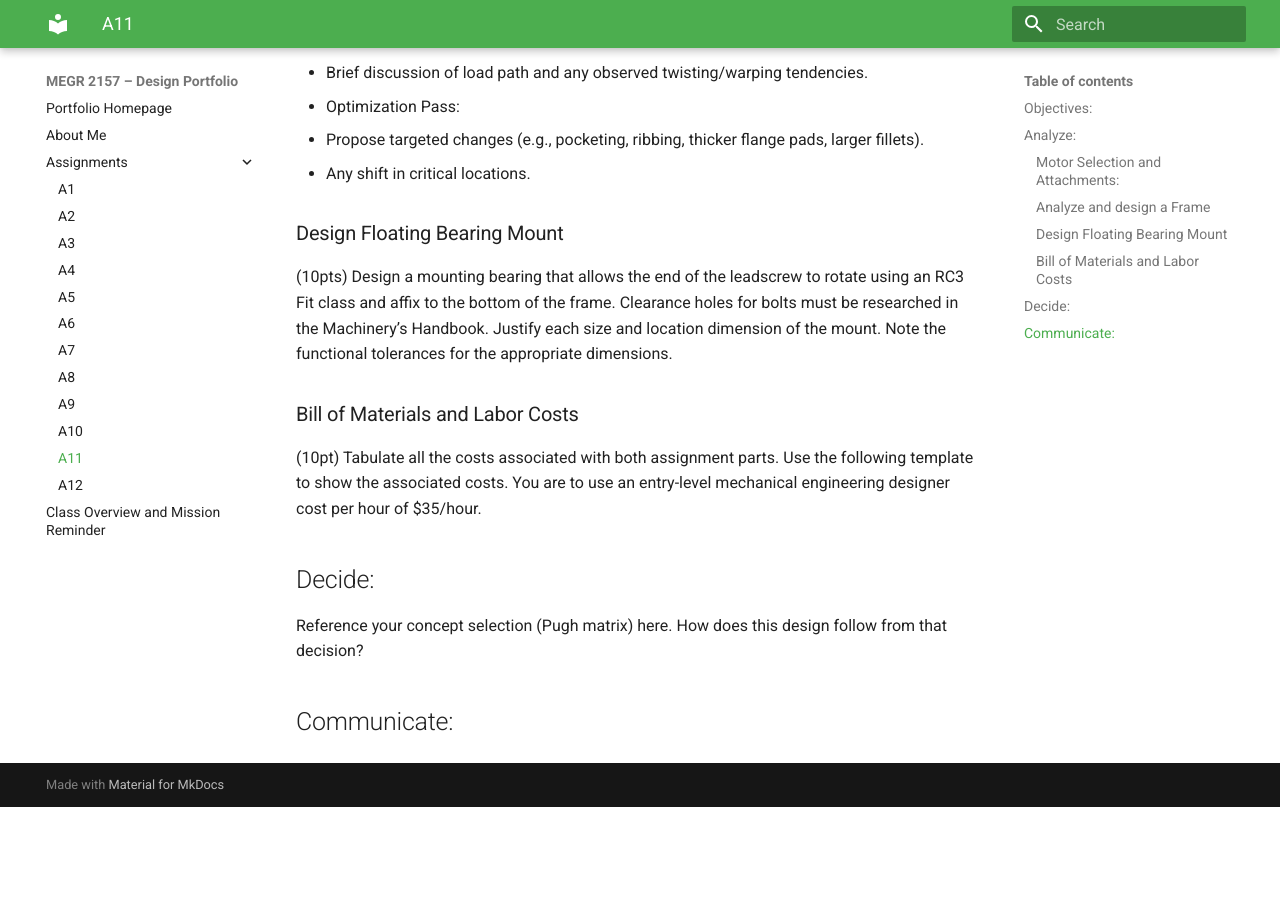
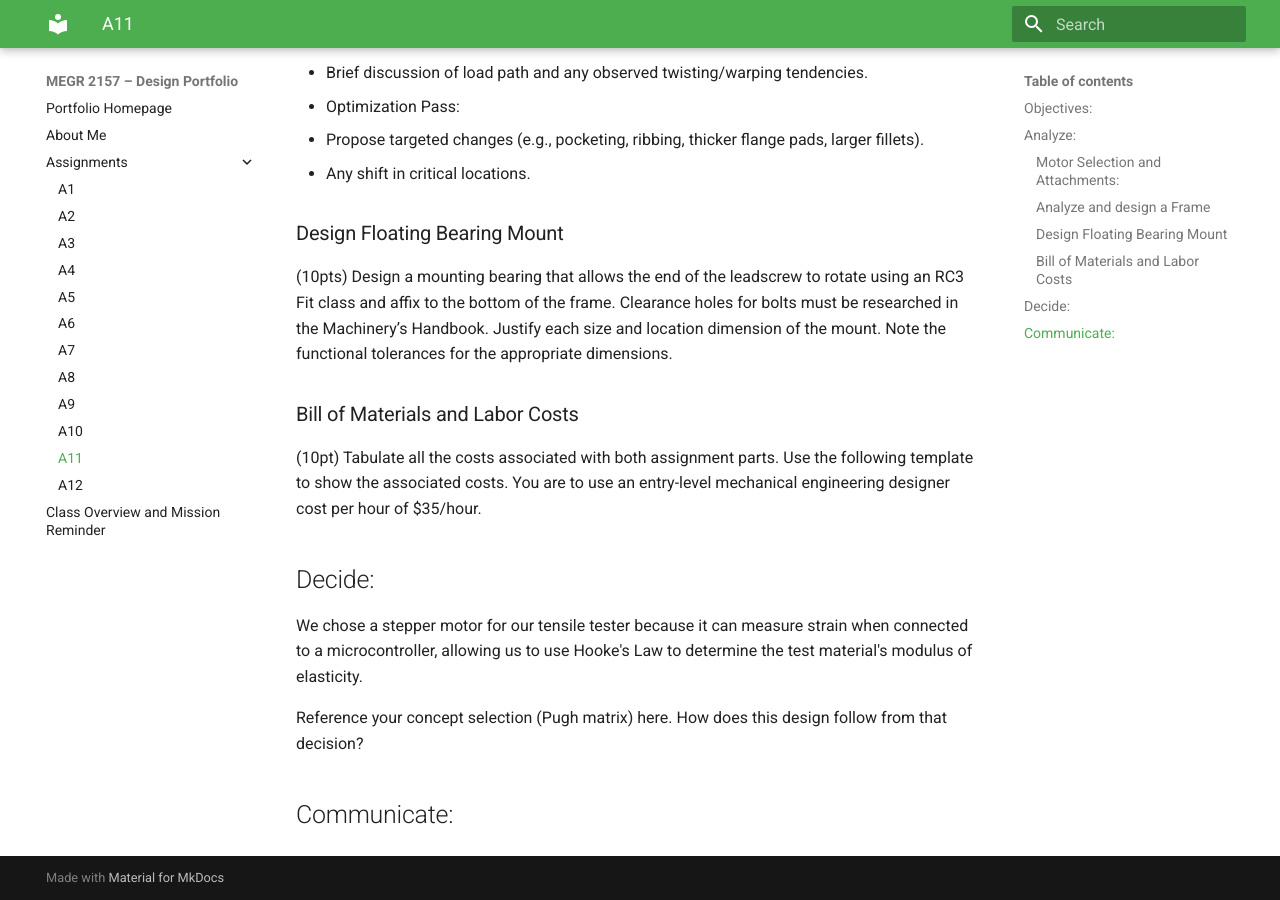
Before and after one commit to Mlikhtenbaum/-megr-2157-design-portfolio, an MkDocs documentation site: the page built from docs/assignments/A11/index.md, in a window 1280 px wide and 900 px high, scrolled down 2374 px. Built offline with MkDocs 1.6.1 and Material for MkDocs 9.7.7, drawn with Linux system fonts in a browser that asks for light colours; before the commit the page ends 3181 px from its top, so only the background shows below that.

Commit message:
Update index.md

```diff
--- a/docs/assignments/A11/index.md
+++ b/docs/assignments/A11/index.md
@@ -20,6 +20,8 @@ Deliver a Bill of Materials and Engineering Cost
 
 - The motor provides sufficient output torque to achieve the maximum 2 kN load across the entire speed range (1–50 mm/min).
 - Provide a speed-torque curve showing the selected motor.
+
+
 
 (10pts) Design a motor mount bracket or housing to securely attach the motor to the tester frame. Use the mounting holes in the motor as a pattern for features in the bracket. Select a four-hole pattern to secure the mount to the top of the frame.  The mount must: a. ) Maintain precise alignment with the lead screw to prevent binding or eccentric loading. b. Accommodate service access for assembly and maintenance. c.) Withstand both operational torque and reaction forces without excessive deflection.
 
@@ -85,7 +87,10 @@ Note the functional tolerances for the appropriate dimensions.
 
 (10pt) Tabulate all the costs associated with both assignment parts. Use the following template to show the associated costs. You are to use an entry-level mechanical engineering designer cost per hour of $35/hour.
 
+
 ## Decide:
+
+We chose a stepper motor for our tensile tester because it can measure strain when connected to a microcontroller, allowing us to use Hooke's Law to determine the test material's modulus of elasticity.
 
 Reference your concept selection (Pugh matrix) here. How does this design follow from that decision?
 
```
